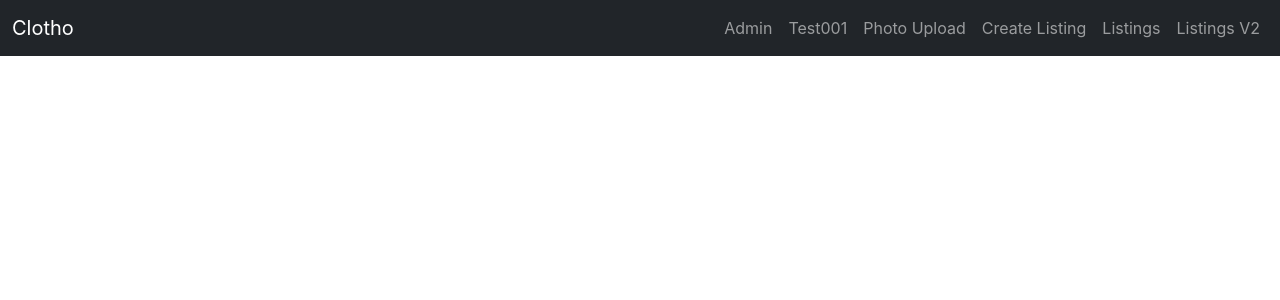
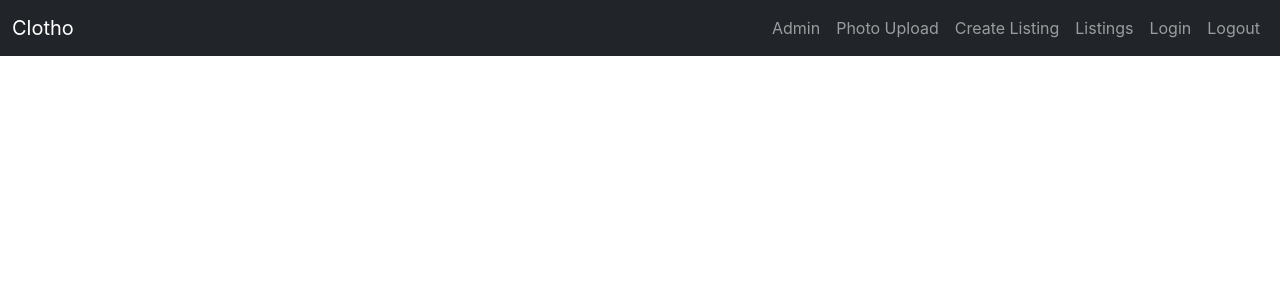
Before and after one commit to cirque-du-soli/clotho-public, a React (Create React App) app in the folder project/clotho-app/client/: page /header in a window 1280 px wide. Shown: the top 300 px of the page. Built offline with nearby package versions, Linux system fonts and the light colour scheme.

Commit message:
Add temp header to home/adminDash

```diff
--- a/project/clotho-app/client/src/components/Header.js
+++ b/project/clotho-app/client/src/components/Header.js
@@ -10,9 +10,9 @@ const Header = () => {
         <NavItem>
           <Link to="/admin" className="nav-link">Admin</Link>
         </NavItem>
-        <NavItem>
+        {/* <NavItem>
           <Link to="/test001" className="nav-link">Test001</Link>
-        </NavItem>
+        </NavItem> */}
         <NavItem>
           <Link to="/photoupload" className="nav-link">Photo Upload</Link>
         </NavItem>
@@ -23,8 +23,14 @@ const Header = () => {
           <Link to="/listings" className="nav-link">Listings</Link>
         </NavItem>
         <NavItem>
+          <Link to="/login" className="nav-link">Login</Link>
+        </NavItem>
+        <NavItem>
+          <Link to="/logout" className="nav-link">Logout</Link>
+        </NavItem>
+        {/* <NavItem>
           <Link to="/listingsv2" className="nav-link">Listings V2</Link>
-        </NavItem>
+        </NavItem> */}
       </Nav>
     </Navbar>
   );
--- a/project/clotho-app/client/src/index.js
+++ b/project/clotho-app/client/src/index.js
@@ -6,15 +6,15 @@ import { BrowserRouter, Route, Routes, Navigate } from "react-router-dom";
 // import { BrowserRouter as Router, Route, Routes } from 'react-router-dom';
 import App from './App';
 import PhotoUpload from './components/PhotoUpload';
-import Login from './components/Login';
+// import Listings from '../../TEMP/Listings';
 import Listings from './components/Listings';
-import ListingsV2 from './components/ListingsV2';
-import ListingsV3 from './components/ListingsV3';
+// import ListingsV3 from '../../TEMP/ListingsV3';
 import CreateListing from './components/CreateListing';
 import AdminLayout from './layouts/AdminLayout';
 import Header from './components/Header';
 import { Auth } from './context/Auth';
 import PageNotFound from './components/PageNotFound';
+import Login from './components/Login';
 import Logout from './components/Logout';
 
 
@@ -36,8 +36,8 @@ root.render(
         <Route path="/photoupload" element={<PhotoUpload />} />
         <Route path="/createlisting" element={<CreateListing />} />
         <Route path="/listings" element={<Listings />} />
-        <Route path="/listingsv2" element={<ListingsV2 />} />
-        <Route path="/listingsv3" element={<ListingsV3 />} />
+        {/* <Route path="/listingsv2" element={<ListingsV2 />} /> */}
+        {/* <Route path="/listingsv3" element={<ListingsV3 />} /> */}
         <Route path="/logout" element={<Logout />} />
         <Route path="*" element={<Navigate to="/admin/dashboard" replace />} />
         <Route path="/notfound" element={<PageNotFound />} />
--- a/project/clotho-app/client/src/layouts/AdminDashboard.js
+++ b/project/clotho-app/client/src/layouts/AdminDashboard.js
@@ -30,12 +30,14 @@ import {
     UncontrolledTooltip,
 } from "reactstrap";
 import NewUserForm from "../components/Forms/NewUserForm";
+import Header from "../components/Header";
 
 
 function AdminDashboard(props) {
 
     return (
         <>
+            <Header     />
             <NewUserForm />
             <UsersList />
         </>
```
